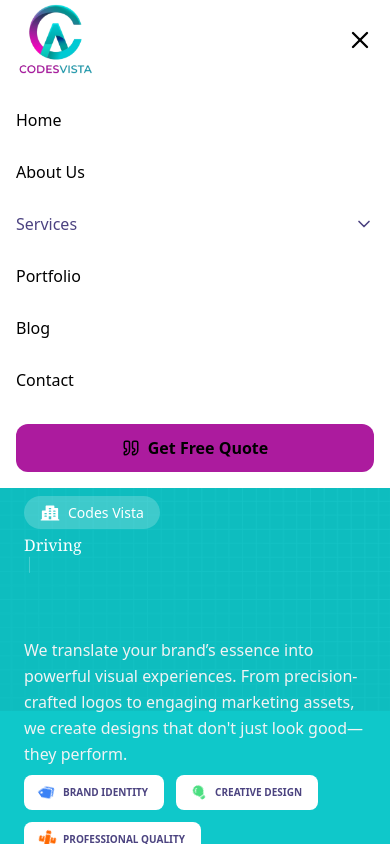
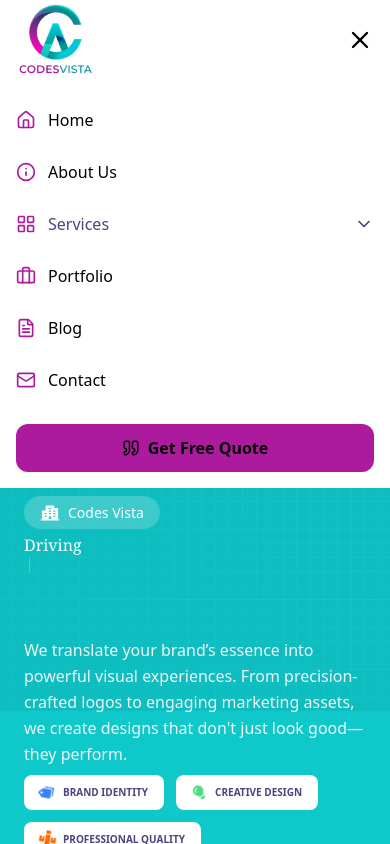
Before and after one commit to fariha-09/codesvista, a React (Vite) app: page / in a window 390 px wide. Both pictures are taken after a click on the button 360 px from the left and 40 px from the top of the page. Shown: the top 844 px of the page. Built offline with nearby package versions, Linux system fonts and the light colour scheme.

Commit message:
"Make navbar responsive"

```diff
--- a/src/components/Navbar.jsx
+++ b/src/components/Navbar.jsx
@@ -1,8 +1,8 @@
 import React, { useState, useEffect, useRef } from "react";
 import logo from "../assets/logo.png";
-import { Quote, Menu, X, ChevronDown } from "lucide-react";
+import { Quote, Menu, X, ChevronDown, Home, Info, Briefcase, FileText, Mail, LayoutGrid } from "lucide-react";
 import { Link } from "react-router-dom";
-import { FaCode, FaPenNib, FaBriefcase, FaRobot, FaCogs,FaMobileAlt } from "react-icons/fa";
+import { FaCode, FaPenNib, FaBriefcase, FaRobot, FaCogs, FaMobileAlt } from "react-icons/fa";
 import { HiSpeakerphone } from "react-icons/hi";
 
 export default function Navbar() {
@@ -27,14 +27,6 @@ export default function Navbar() {
     };
   }, []);
 
-  const navLinks = [
-    { name: "Home", href: "/" },
-    { name: "About Us", href: "/about" },
-    { name: "Portfolio", href: "/portfolio" },
-    { name: "Blog", href: "/blog" },
-    { name: "Contact", href: "/contact" },
-  ];
-
   const serviceLinks = [
     { name: "Web Development", slug: "/web-development", icon: <FaCode /> },
     { name: "Digital Marketing", slug: "/digital-marketing", icon: <HiSpeakerphone /> },
@@ -45,21 +37,23 @@ export default function Navbar() {
     { name: "App Development", slug: "/app-development", icon: <FaMobileAlt /> },
   ];
 
+  // Common class for the animated underline
+  const underlineStyle = "relative after:absolute after:bottom-[-2px] after:left-0 after:w-0 after:h-[2px] after:bg-[#AC1B9E] after:transition-all after:duration-300 hover:after:w-full";
+
   return (
     <nav ref={navRef} className="bg-white/80 backdrop-blur-md sticky top-0 z-50 border-b border-gray-200">
-      {/* max-w-6xl for shorter width */}
       <div className="max-w-6xl mx-auto px-4 sm:px-6 lg:px-8">
         <div className="flex justify-between items-center h-20">
           <Link to="/">
             <img src={logo} alt="Codestechvista" className="w-20" />
           </Link>
 
-          {/* Desktop Links */}
+          {/* Desktop Links - FIXED ORDER */}
           <div className="hidden lg:flex items-center space-x-8">
-            <Link to="/" className="text-[#4C4480] font-medium hover:text-[#AC1B9E] transition-colors">
+            <Link to="/" className={`text-[#4C4480] font-medium hover:text-[#AC1B9E] transition-colors ${underlineStyle}`}>
               Home
             </Link>
-            <Link to="/about" className="text-[#4C4480] font-medium hover:text-[#AC1B9E] transition-colors">
+            <Link to="/about" className={`text-[#4C4480] font-medium hover:text-[#AC1B9E] transition-colors ${underlineStyle}`}>
               About Us
             </Link>
 
@@ -71,7 +65,7 @@ export default function Navbar() {
             >
               <Link
                 to="/services"
-                className="flex items-center gap-1 text-[#4C4480] font-medium hover:text-[#AC1B9E] transition-colors focus:outline-none"
+                className={`flex items-center gap-1 text-[#4C4480] font-medium hover:text-[#AC1B9E] transition-colors focus:outline-none ${underlineStyle}`}
               >
                 Services
                 <ChevronDown
@@ -81,7 +75,7 @@ export default function Navbar() {
               </Link>
 
               {isDropdownOpen && (
-                <div className="absolute left-0 mt-0 w-64 bg-white shadow-xl border border-gray-100 rounded-xl overflow-hidden z-50">
+                <div className="absolute left-0 mt-0 w-64 bg-white shadow-xl border border-gray-100 rounded-xl overflow-hidden z-50 animate-in fade-in slide-in-from-top-2 duration-200">
                   <div className="py-2">
                     {serviceLinks.map((service) => (
                       <Link
@@ -101,13 +95,13 @@ export default function Navbar() {
               )}
             </div>
 
-            <Link to="/portfolio" className="text-[#4C4480] font-medium hover:text-[#AC1B9E] transition-colors">
+            <Link to="/portfolio" className={`text-[#4C4480] font-medium hover:text-[#AC1B9E] transition-colors ${underlineStyle}`}>
               Portfolio
             </Link>
-            <Link to="/blog" className="text-[#4C4480] font-medium hover:text-[#AC1B9E] transition-colors">
+            <Link to="/blog" className={`text-[#4C4480] font-medium hover:text-[#AC1B9E] transition-colors ${underlineStyle}`}>
               Blog
             </Link>
-            <Link to="/contact" className="text-[#4C4480] font-medium hover:text-[#AC1B9E] transition-colors">
+            <Link to="/contact" className={`text-[#4C4480] font-medium hover:text-[#AC1B9E] transition-colors ${underlineStyle}`}>
               Contact
             </Link>
           </div>
@@ -122,7 +116,7 @@ export default function Navbar() {
             </Link>
             <button
               onClick={() => setIsOpen(!isOpen)}
-              className="lg:hidden p-2 text-[#4C4480]"
+              className="lg:hidden p-2 text-[#4C4480] hover:bg-gray-100 rounded-full transition-colors"
             >
               {isOpen ? <X size={28} /> : <Menu size={28} />}
             </button>
@@ -130,18 +124,28 @@ export default function Navbar() {
         </div>
       </div>
 
-      {/* Mobile Menu Drawer - Transparent and Blurry */}
+      {/* Mobile Menu Drawer - FIXED ORDER WITH ICONS */}
       {isOpen && (
-        <div className="lg:hidden bg-white/90 backdrop-blur-lg border-t border-gray-100 p-4 space-y-1 shadow-lg max-h-[85vh] overflow-y-auto">
-          <Link to="/" className="block text-[#4C4381] font-medium py-3 border-b border-gray-50/50" onClick={() => setIsOpen(false)}>Home</Link>
-          <Link to="/about" className="block text-[#4C4381] font-medium py-3 border-b border-gray-50/50" onClick={() => setIsOpen(false)}>About Us</Link>
+        <div className="lg:hidden bg-white/90 backdrop-blur-lg border-t border-gray-100 p-4 space-y-1 shadow-lg max-h-[85vh] overflow-y-auto animate-in slide-in-from-top duration-300">
 
+          <Link to="/" className="flex items-center gap-3 text-[#4C4381] font-medium py-3 border-b border-gray-50/50 hover:pl-2 transition-all duration-200" onClick={() => setIsOpen(false)}>
+            <Home size={20} className="text-[#AC1B9E]" /> Home
+          </Link>
+
+          <Link to="/about" className="flex items-center gap-3 text-[#4C4381] font-medium py-3 border-b border-gray-50/50 hover:pl-2 transition-all duration-200" onClick={() => setIsOpen(false)}>
+            <Info size={20} className="text-[#AC1B9E]" /> About Us
+          </Link>
+
+          {/* Services Dropdown - Mobile */}
           <div className="border-b border-gray-50/50">
             <div
-              className="flex justify-between items-center py-3 cursor-pointer"
+              className="flex justify-between items-center py-3 cursor-pointer hover:pl-2 transition-all duration-200"
               onClick={() => setIsMobileServicesOpen(!isMobileServicesOpen)}
             >
-              <span className="text-[#4C4381] font-medium">Services</span>
+              <div className="flex items-center gap-3">
+                <LayoutGrid size={20} className="text-[#AC1B9E]"/>
+                <span className="text-[#4C4381] font-medium">Services</span>
+              </div>
               <ChevronDown
                 size={20}
                 className={`text-[#4C4381] transition-transform ${isMobileServicesOpen ? "rotate-180" : ""}`}
@@ -149,19 +153,15 @@ export default function Navbar() {
             </div>
 
             {isMobileServicesOpen && (
-              <div className="pl-4 pb-3 space-y-2 bg-gray-100/50 rounded-lg mt-1">
-                <Link
-                  to="/services"
-                  className="flex items-center gap-3 py-2 text-[#AC1B9E] font-semibold text-sm"
-                  onClick={() => setIsOpen(false)}
-                >
+              <div className="pl-4 pb-3 space-y-2 bg-gray-100/50 rounded-lg mt-1 animate-in zoom-in-95 duration-200">
+                <Link to="/services" className="flex items-center gap-3 py-2 text-[#AC1B9E] font-semibold text-sm" onClick={() => setIsOpen(false)}>
                   View All Services
                 </Link>
                 {serviceLinks.map((service) => (
                   <Link
                     key={service.name}
                     to={`/services${service.slug}`}
-                    className="flex items-center gap-3 py-2 text-[#4C4381]"
+                    className="flex items-center gap-3 py-2 text-[#4C4381] hover:text-[#AC1B9E] transition-colors"
                     onClick={() => setIsOpen(false)}
                   >
                     <span className="text-gray-400">{service.icon}</span>
@@ -172,14 +172,22 @@ export default function Navbar() {
             )}
           </div>
 
-          <Link to="/portfolio" className="block text-[#4C4381] font-medium py-3 border-b border-gray-50/50" onClick={() => setIsOpen(false)}>Portfolio</Link>
-          <Link to="/blog" className="block text-[#4C4381] font-medium py-3 border-b border-gray-50/50" onClick={() => setIsOpen(false)}>Blog</Link>
-          <Link to="/contact" className="block text-[#4C4381] font-medium py-3 border-b border-gray-50/50" onClick={() => setIsOpen(false)}>Contact</Link>
+          <Link to="/portfolio" className="flex items-center gap-3 text-[#4C4381] font-medium py-3 border-b border-gray-50/50 hover:pl-2 transition-all duration-200" onClick={() => setIsOpen(false)}>
+            <Briefcase size={20} className="text-[#AC1B9E]" /> Portfolio
+          </Link>
+
+          <Link to="/blog" className="flex items-center gap-3 text-[#4C4381] font-medium py-3 border-b border-gray-50/50 hover:pl-2 transition-all duration-200" onClick={() => setIsOpen(false)}>
+            <FileText size={20} className="text-[#AC1B9E]" /> Blog
+          </Link>
+
+          <Link to="/contact" className="flex items-center gap-3 text-[#4C4381] font-medium py-3 border-b border-gray-50/50 hover:pl-2 transition-all duration-200" onClick={() => setIsOpen(false)}>
+            <Mail size={20} className="text-[#AC1B9E]" /> Contact
+          </Link>
 
           <div className="pt-4">
             <Link
               to="/getquote"
-              className="flex items-center justify-center gap-2 bg-[#AC1B9E] text-white py-3 rounded-xl font-semibold"
+              className="flex items-center justify-center gap-2 bg-[#AC1B9E] text-white py-3 rounded-xl font-semibold active:scale-95 transition-transform"
               onClick={() => setIsOpen(false)}
             >
               <Quote size={18} />
```
